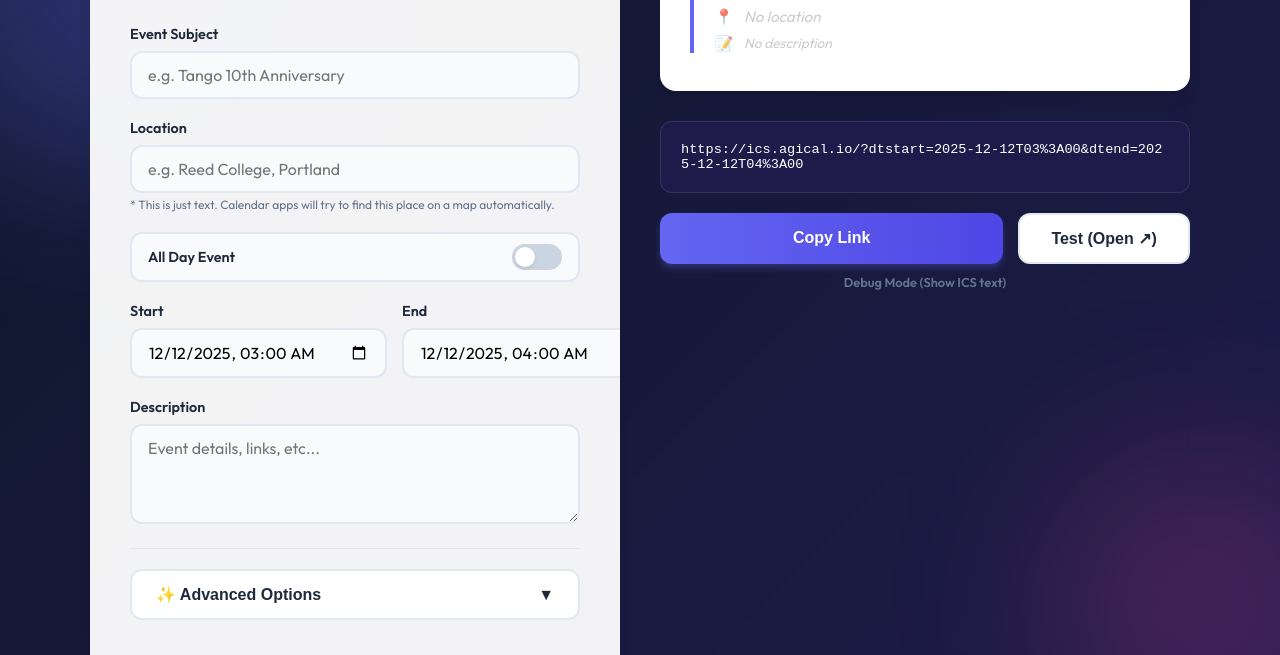
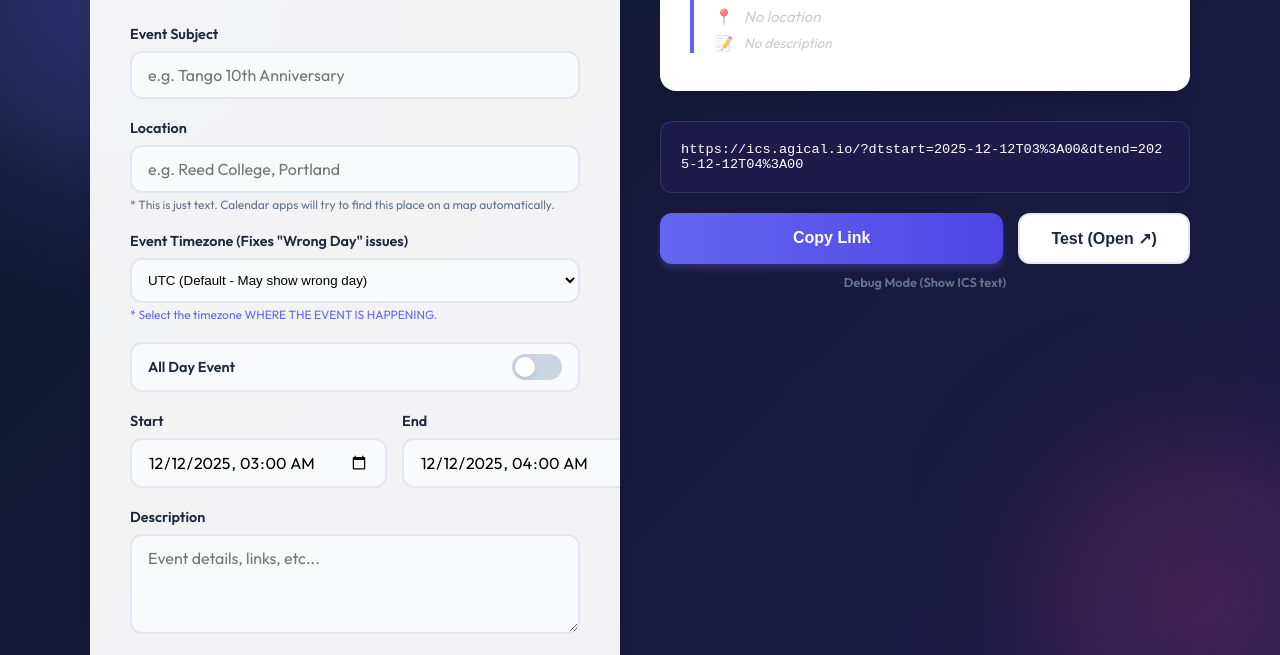
Before and after one commit to Chugeno/Magical-Calendar-Link-Generator, a plain HTML site: page index.html in a window 1280 px wide. Shown: the part 141-796 px from the top of the page. Drawn offline with Linux system fonts and the light colour scheme.

Commit message:
Add timezone support and fix date blocking logic

```diff
--- a/index.html
+++ b/index.html
@@ -121,6 +121,7 @@
             font-size: 2rem;
             margin: 0 0 10px 0;
             background: linear-gradient(90deg, var(--primary), var(--accent));
+            background-clip: text;
             -webkit-background-clip: text;
             -webkit-text-fill-color: transparent;
             font-weight: 700;
@@ -389,11 +390,32 @@
                     </div>
                 </div>
 
+                <div class="form-group">
+                    <label>Event Timezone (Fixes "Wrong Day" issues)</label>
+                    <select id="timezone_offset" onchange="updateLink()"
+                        style="width: 100%; padding: 12px; border-radius: 12px; border: 2px solid var(--input-border); background: var(--input-bg);">
+                        <option value="">UTC (Default - May show wrong day)</option>
+                        <option value="-03:00">🇦🇷 Argentina / Brasil (UTC-3)</option>
+                        <option value="-04:00">🌎 America East (UTC-4)</option>
+                        <option value="-05:00">🇺🇸 Eastern Time (UTC-5)</option>
+                        <option value="-06:00">🇺🇸 Central Time (UTC-6)</option>
+                        <option value="-07:00">🏞️ Mountain Time (UTC-7)</option>
+                        <option value="-08:00">🌉 Pacific Time / Oregon (UTC-8)</option>
+                        <option value="+00:00">🇬🇧 UK / GMT (UTC+0)</option>
+                        <option value="+01:00">🇪🇺 Central Europe (UTC+1)</option>
+                        <option value="+02:00">🇪🇺 East Europe (UTC+2)</option>
+                    </select>
+                    <div style="font-size: 0.75rem; color: var(--primary); margin-top: 4px;">
+                        * Select the timezone WHERE THE EVENT IS HAPPENING.
+                    </div>
+                </div>
+
                 <label class="toggle-wrapper">
                     <span>All Day Event</span>
                     <input type="checkbox" id="all_day" onchange="toggleTimeInputs()">
                     <div class="toggle-switch"></div>
                 </label>
+
 
                 <div class="form-group" style="display: grid; grid-template-columns: 1fr 1fr; gap: 15px;">
                     <div>
@@ -630,6 +652,7 @@
             const description = document.getElementById('description').value;
             const organizer = document.getElementById('organizer').value;
             const isAllDay = document.getElementById('all_day').checked;
+            const tzOffset = document.getElementById('timezone_offset').value;
 
             // Advanced
             const attach = document.getElementById('attach').value;
@@ -640,12 +663,51 @@
 
             // Calculate dates
             let dtstart, dtend;
+            let useAllDayParam = isAllDay;
+
             if (isAllDay) {
-                dtstart = document.getElementById('date_start').value;
-                dtend = document.getElementById('date_end').value;
+                // ALL DAY LOGIC
+                const ds = document.getElementById('date_start').value;
+                const de = document.getElementById('date_end').value;
+
+                if (tzOffset) {
+                    // Timezone Fix: Send specific time with offset to force correct day in UTC
+                    // e.g. 2026-06-21T00:00:00-08:00
+                    // Agical will convert this to 2026-06-21T08:00:00Z
+                    // Devices will read it correctly relative to their zone.
+                    // IMPORTANT: We typically drop 'all_day=1' to rely on the time,
+                    // BUT for a true "All Day" feel, 00:00 to 00:00 next day is best.
+                    // Agical might imply timed event if we send time.
+                    // Let's try sending just the start/end with offset logic.
+
+                    dtstart = ds ? `${ds}T00:00:00${tzOffset}` : '';
+                    dtend = de ? `${de}T00:00:00${tzOffset}` : '';
+
+                    // If we send time, we usually DON'T want all_day=1 because Agical ignores time with all_day=1?
+                    // Let's assume we WANT precise control, so we disable auto-all-day flag if we are forcing timezone.
+                    useAllDayParam = false;
+                } else {
+                    // Legacy/Default (UTC Midnight)
+                    dtstart = ds;
+                    dtend = de;
+                }
             } else {
-                dtstart = document.getElementById('dtstart').value;
-                dtend = document.getElementById('dtend').value;
+                // TIMED LOGIC
+                let s = document.getElementById('dtstart').value;
+                let e = document.getElementById('dtend').value;
+
+                if (tzOffset && s && e) {
+                    // Browser datetime-local usually has no offset (implied local).
+                    // We need to attach the chosen offset.
+                    dtstart = `${s}:00${tzOffset}`;
+                    dtend = `${e}:00${tzOffset}`;
+                } else {
+                    // No offset selected, rely on Agical default (or append Z if we wanted UTC)
+                    // Agical likely treats YYYY-MM-DDTHH:mm as floating or UTC?
+                    // Let's send it raw if no offset.
+                    dtstart = s;
+                    dtend = e;
+                }
             }
 
             // Date Validation
@@ -756,7 +818,7 @@
             // Dates
             if (dtstart) params.append('dtstart', dtstart);
             if (dtend) params.append('dtend', dtend);
-            if (isAllDay) params.append('all_day', '1');
+            if (useAllDayParam) params.append('all_day', '1');
 
             const finalUrl = `https://ics.agical.io/?${params.toString()}`;
 
```
